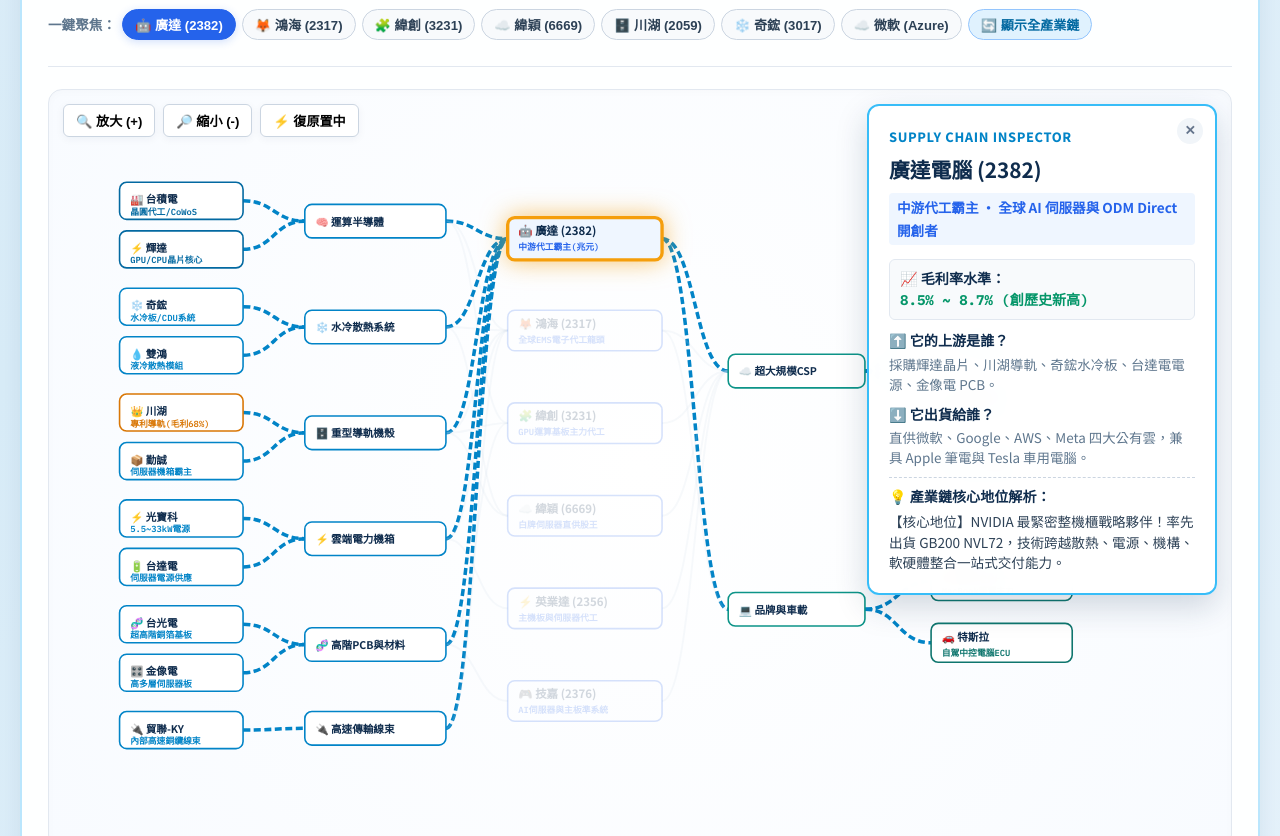
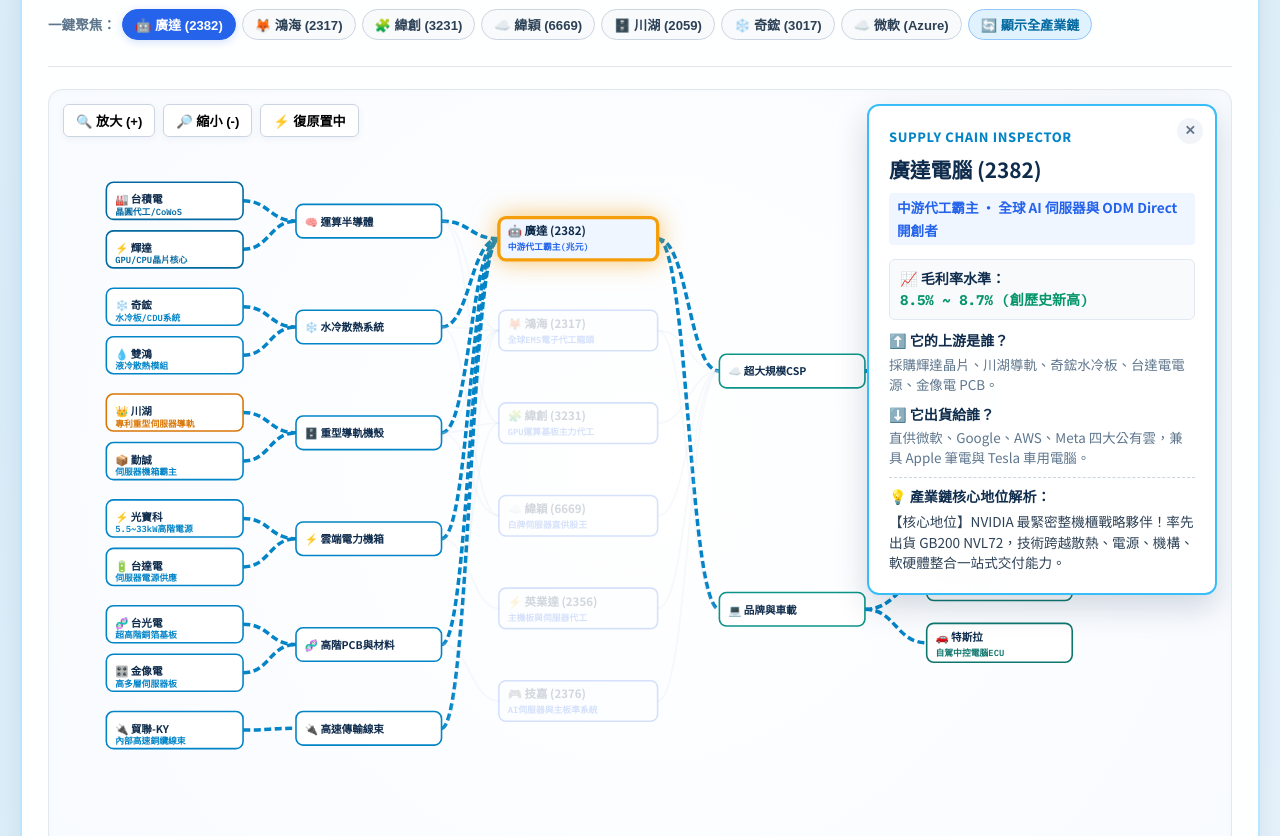
Before and after one commit to itachi923/quanta-ai-supply-chain, a plain HTML site: page quanta.html in a window 1280 px wide. Shown: the part 2640-3476 px from the top of the page. Drawn offline with nearby package versions, Linux system fonts and the light colour scheme; no server answers.

Commit message:
fix: Widen node boxes and add dynamic auto-fit font sizing to eliminate text overflow across all stock tree diagrams

```diff
--- a/quanta.html
+++ b/quanta.html
@@ -1492,41 +1492,41 @@
     // ==========================================
     const treeData = {
       nodes: [
-        { id: "tsmc", name: "台積電", code: "2330", role: "晶圓代工/CoWoS", level: "up_leaf", x: 80, y: 55, w: 140, h: 42, color: "#0369a1", icon: "🏭" },
-        { id: "nvidia", name: "輝達", code: "NVDA", role: "GPU/CPU晶片核心", level: "up_leaf", x: 80, y: 110, w: 140, h: 42, color: "#0369a1", icon: "⚡" },
-        { id: "auras", name: "奇鋐", code: "3017", role: "水冷板/CDU系統", level: "up_leaf", x: 80, y: 175, w: 140, h: 42, color: "#0284c7", icon: "❄️" },
-        { id: "cci", name: "雙鴻", code: "3324", role: "液冷散熱模組", level: "up_leaf", x: 80, y: 230, w: 140, h: 42, color: "#0284c7", icon: "💧" },
-        { id: "kingslide", name: "川湖", code: "2059", role: "專利導軌(毛利68%)", level: "up_leaf", x: 80, y: 295, w: 140, h: 42, color: "#d97706", icon: "👑" },
-        { id: "chenbro", name: "勤誠", code: "8210", role: "伺服器機箱霸主", level: "up_leaf", x: 80, y: 350, w: 140, h: 42, color: "#0284c7", icon: "📦" },
-        { id: "liteon", name: "光寶科", code: "2301", role: "5.5~33kW電源", level: "up_leaf", x: 80, y: 415, w: 140, h: 42, color: "#0284c7", icon: "⚡" },
-        { id: "delta", name: "台達電", code: "2308", role: "伺服器電源供應", level: "up_leaf", x: 80, y: 470, w: 140, h: 42, color: "#0284c7", icon: "🔋" },
-        { id: "emc", name: "台光電", code: "2383", role: "超高階銅箔基板", level: "up_leaf", x: 80, y: 535, w: 140, h: 42, color: "#0284c7", icon: "🧬" },
-        { id: "gce", name: "金像電", code: "2368", role: "高多層伺服器板", level: "up_leaf", x: 80, y: 590, w: 140, h: 42, color: "#0284c7", icon: "🎛️" },
-        { id: "bizlink", name: "貿聯-KY", code: "3665", role: "內部高速銅纜線束", level: "up_leaf", x: 80, y: 655, w: 140, h: 42, color: "#0284c7", icon: "🔌" },
-
-        { id: "b_chip", name: "運算半導體", code: "STAGE 1-A", level: "up_branch", x: 290, y: 80, w: 160, h: 38, color: "#0284c7", icon: "🧠" },
-        { id: "b_cooling", name: "水冷散熱系統", code: "STAGE 1-B", level: "up_branch", x: 290, y: 200, w: 160, h: 38, color: "#0284c7", icon: "❄️" },
-        { id: "b_rail", name: "重型導軌機殼", code: "STAGE 1-C", level: "up_branch", x: 290, y: 320, w: 160, h: 38, color: "#0284c7", icon: "🗄️" },
-        { id: "b_power", name: "雲端電力機箱", code: "STAGE 1-D", level: "up_branch", x: 290, y: 440, w: 160, h: 38, color: "#0284c7", icon: "⚡" },
-        { id: "b_pcb", name: "高階PCB與材料", code: "STAGE 1-E", level: "up_branch", x: 290, y: 560, w: 160, h: 38, color: "#0284c7", icon: "🧬" },
-        { id: "b_cable", name: "高速傳輸線束", code: "STAGE 1-F", level: "up_branch", x: 290, y: 655, w: 160, h: 38, color: "#0284c7", icon: "🔌" },
-
-        { id: "quanta", name: "廣達 (2382)", code: "2382", role: "中游代工霸主(兆元)", level: "mid", x: 520, y: 95, w: 175, h: 48, color: "#2563eb", icon: "🤖" },
-        { id: "foxconn", name: "鴻海 (2317)", code: "2317", role: "全球EMS電子代工龍頭", level: "mid", x: 520, y: 200, w: 175, h: 46, color: "#2563eb", icon: "🦊" },
-        { id: "wistron", name: "緯創 (3231)", code: "3231", role: "GPU運算基板主力代工", level: "mid", x: 520, y: 305, w: 175, h: 46, color: "#2563eb", icon: "🧩" },
-        { id: "wiwynn", name: "緯穎 (6669)", code: "6669", role: "白牌伺服器直供股王", level: "mid", x: 520, y: 410, w: 175, h: 46, color: "#2563eb", icon: "☁️" },
-        { id: "inventec", name: "英業達 (2356)", code: "2356", role: "主機板與伺服器代工", level: "mid", x: 520, y: 515, w: 175, h: 46, color: "#2563eb", icon: "⚡" },
-        { id: "gigabyte", name: "技嘉 (2376)", code: "2376", role: "AI伺服器與主板準系統", level: "mid", x: 520, y: 620, w: 175, h: 46, color: "#2563eb", icon: "🎮" },
-
-        { id: "b_csp", name: "超大規模CSP", code: "STAGE 3-A", level: "down_branch", x: 770, y: 250, w: 155, h: 38, color: "#0d9488", icon: "☁️" },
-        { id: "b_brand", name: "品牌與車載", code: "STAGE 3-B", level: "down_branch", x: 770, y: 520, w: 155, h: 38, color: "#0d9488", icon: "💻" },
-
-        { id: "msft", name: "微軟 (Azure)", code: "MSFT", role: "OpenAI算力大本營", level: "down_leaf", x: 1000, y: 140, w: 160, h: 44, color: "#0f766e", icon: "☁️" },
-        { id: "goog", name: "Google", code: "GOOGL", role: "Gemini與自研TPU", level: "down_leaf", x: 1000, y: 210, w: 160, h: 44, color: "#0f766e", icon: "🔍" },
-        { id: "aws", name: "亞馬遜 AWS", code: "AMZN", role: "雲端運算市占第一", level: "down_leaf", x: 1000, y: 280, w: 160, h: 44, color: "#0f766e", icon: "📦" },
-        { id: "meta", name: "Meta (臉書)", code: "META", role: "Llama開源大模型", level: "down_leaf", x: 1000, y: 350, w: 160, h: 44, color: "#0f766e", icon: "👥" },
-        { id: "apple", name: "蘋果 Apple", code: "AAPL", role: "MacBook筆電主力", level: "down_leaf", x: 1000, y: 485, w: 160, h: 44, color: "#0f766e", icon: "🍎" },
-        { id: "tesla", name: "特斯拉", code: "TSLA", role: "自駕中控電腦ECU", level: "down_leaf", x: 1000, y: 555, w: 160, h: 44, color: "#0f766e", icon: "🚗" }
+        { id: "tsmc", name: "台積電", code: "2330", role: "晶圓代工/CoWoS", level: "up_leaf", x: 65, y: 55, w: 155, h: 42, color: "#0369a1", icon: "🏭" },
+        { id: "nvidia", name: "輝達", code: "NVDA", role: "GPU/CPU晶片核心", level: "up_leaf", x: 65, y: 110, w: 155, h: 42, color: "#0369a1", icon: "⚡" },
+        { id: "auras", name: "奇鋐", code: "3017", role: "水冷板/CDU系統", level: "up_leaf", x: 65, y: 175, w: 155, h: 42, color: "#0284c7", icon: "❄️" },
+        { id: "cci", name: "雙鴻", code: "3324", role: "液冷散熱模組", level: "up_leaf", x: 65, y: 230, w: 155, h: 42, color: "#0284c7", icon: "💧" },
+        { id: "kingslide", name: "川湖", code: "2059", role: "專利重型伺服器導軌", level: "up_leaf", x: 65, y: 295, w: 155, h: 42, color: "#d97706", icon: "👑" },
+        { id: "chenbro", name: "勤誠", code: "8210", role: "伺服器機箱霸主", level: "up_leaf", x: 65, y: 350, w: 155, h: 42, color: "#0284c7", icon: "📦" },
+        { id: "liteon", name: "光寶科", code: "2301", role: "5.5~33kW高階電源", level: "up_leaf", x: 65, y: 415, w: 155, h: 42, color: "#0284c7", icon: "⚡" },
+        { id: "delta", name: "台達電", code: "2308", role: "伺服器電源供應", level: "up_leaf", x: 65, y: 470, w: 155, h: 42, color: "#0284c7", icon: "🔋" },
+        { id: "emc", name: "台光電", code: "2383", role: "超高階銅箔基板", level: "up_leaf", x: 65, y: 535, w: 155, h: 42, color: "#0284c7", icon: "🧬" },
+        { id: "gce", name: "金像電", code: "2368", role: "高多層伺服器板", level: "up_leaf", x: 65, y: 590, w: 155, h: 42, color: "#0284c7", icon: "🎛️" },
+        { id: "bizlink", name: "貿聯-KY", code: "3665", role: "內部高速銅纜線束", level: "up_leaf", x: 65, y: 655, w: 155, h: 42, color: "#0284c7", icon: "🔌" },
+
+        { id: "b_chip", name: "運算半導體", code: "STAGE 1-A", level: "up_branch", x: 280, y: 80, w: 165, h: 38, color: "#0284c7", icon: "🧠" },
+        { id: "b_cooling", name: "水冷散熱系統", code: "STAGE 1-B", level: "up_branch", x: 280, y: 200, w: 165, h: 38, color: "#0284c7", icon: "❄️" },
+        { id: "b_rail", name: "重型導軌機殼", code: "STAGE 1-C", level: "up_branch", x: 280, y: 320, w: 165, h: 38, color: "#0284c7", icon: "🗄️" },
+        { id: "b_power", name: "雲端電力機箱", code: "STAGE 1-D", level: "up_branch", x: 280, y: 440, w: 165, h: 38, color: "#0284c7", icon: "⚡" },
+        { id: "b_pcb", name: "高階PCB與材料", code: "STAGE 1-E", level: "up_branch", x: 280, y: 560, w: 165, h: 38, color: "#0284c7", icon: "🧬" },
+        { id: "b_cable", name: "高速傳輸線束", code: "STAGE 1-F", level: "up_branch", x: 280, y: 655, w: 165, h: 38, color: "#0284c7", icon: "🔌" },
+
+        { id: "quanta", name: "廣達 (2382)", code: "2382", role: "中游代工霸主(兆元)", level: "mid", x: 510, y: 95, w: 180, h: 48, color: "#2563eb", icon: "🤖" },
+        { id: "foxconn", name: "鴻海 (2317)", code: "2317", role: "全球EMS電子代工龍頭", level: "mid", x: 510, y: 200, w: 180, h: 46, color: "#2563eb", icon: "🦊" },
+        { id: "wistron", name: "緯創 (3231)", code: "3231", role: "GPU運算基板主力代工", level: "mid", x: 510, y: 305, w: 180, h: 46, color: "#2563eb", icon: "🧩" },
+        { id: "wiwynn", name: "緯穎 (6669)", code: "6669", role: "白牌伺服器直供股王", level: "mid", x: 510, y: 410, w: 180, h: 46, color: "#2563eb", icon: "☁️" },
+        { id: "inventec", name: "英業達 (2356)", code: "2356", role: "主機板與伺服器代工", level: "mid", x: 510, y: 515, w: 180, h: 46, color: "#2563eb", icon: "⚡" },
+        { id: "gigabyte", name: "技嘉 (2376)", code: "2376", role: "AI伺服器與主板準系統", level: "mid", x: 510, y: 620, w: 180, h: 46, color: "#2563eb", icon: "🎮" },
+
+        { id: "b_csp", name: "超大規模CSP", code: "STAGE 3-A", level: "down_branch", x: 760, y: 250, w: 165, h: 38, color: "#0d9488", icon: "☁️" },
+        { id: "b_brand", name: "品牌與車載", code: "STAGE 3-B", level: "down_branch", x: 760, y: 520, w: 165, h: 38, color: "#0d9488", icon: "💻" },
+
+        { id: "msft", name: "微軟 (Azure)", code: "MSFT", role: "OpenAI算力大本營", level: "down_leaf", x: 995, y: 140, w: 165, h: 44, color: "#0f766e", icon: "☁️" },
+        { id: "goog", name: "Google", code: "GOOGL", role: "Gemini與自研TPU", level: "down_leaf", x: 995, y: 210, w: 165, h: 44, color: "#0f766e", icon: "🔍" },
+        { id: "aws", name: "亞馬遜 AWS", code: "AMZN", role: "雲端運算市占第一", level: "down_leaf", x: 995, y: 280, w: 165, h: 44, color: "#0f766e", icon: "📦" },
+        { id: "meta", name: "Meta (臉書)", code: "META", role: "Llama開源大模型", level: "down_leaf", x: 995, y: 350, w: 165, h: 44, color: "#0f766e", icon: "👥" },
+        { id: "apple", name: "蘋果 Apple", code: "AAPL", role: "MacBook筆電主力", level: "down_leaf", x: 995, y: 485, w: 165, h: 44, color: "#0f766e", icon: "🍎" },
+        { id: "tesla", name: "特斯拉", code: "TSLA", role: "自駕中控電腦ECU", level: "down_leaf", x: 995, y: 555, w: 165, h: 44, color: "#0f766e", icon: "🚗" }
       ],
 
       links: [
@@ -1712,6 +1712,18 @@
         g.appendChild(path);
       });
 
+      function getFittedFontSize(text, maxWidth, defaultSize) {
+        if (!text) return defaultSize;
+        let estWidth = 0;
+        for (let i = 0; i < text.length; i++) {
+          estWidth += text.charCodeAt(i) > 255 ? defaultSize * 1.05 : defaultSize * 0.62;
+        }
+        if (estWidth > maxWidth) {
+          return Math.max(9, Math.floor(defaultSize * (maxWidth / estWidth)));
+        }
+        return defaultSize;
+      }
+
       treeData.nodes.forEach(node => {
         const group = document.createElementNS("http://www.w3.org/2000/svg", "g");
         group.setAttribute("class", "node-group");
@@ -1728,23 +1740,28 @@
         group.appendChild(rect);
 
         const textTitle = document.createElementNS("http://www.w3.org/2000/svg", "text");
-        textTitle.setAttribute("x", 12);
+        const titleStr = `${node.icon || ''} ${node.name}`;
+        const titleDefault = node.h > 44 ? 13 : 12;
+        const titleSize = getFittedFontSize(titleStr, node.w - 20, titleDefault);
+        textTitle.setAttribute("x", 10);
         textTitle.setAttribute("y", node.h > 42 ? 20 : 24);
-        textTitle.setAttribute("font-size", node.h > 44 ? "13px" : "12px");
+        textTitle.setAttribute("font-size", `${titleSize}px`);
         textTitle.setAttribute("font-weight", "700");
         textTitle.setAttribute("fill", "#0f2c4d");
-        textTitle.textContent = `${node.icon || ''} ${node.name}`;
+        textTitle.textContent = titleStr;
         group.appendChild(textTitle);
 
         if (node.h > 40) {
           const textSub = document.createElementNS("http://www.w3.org/2000/svg", "text");
-          textSub.setAttribute("x", 12);
+          const subStr = node.role || node.code;
+          const subSize = getFittedFontSize(subStr, node.w - 20, 10);
+          textSub.setAttribute("x", 10);
           textSub.setAttribute("y", 37);
-          textSub.setAttribute("font-size", "10px");
+          textSub.setAttribute("font-size", `${subSize}px`);
           textSub.setAttribute("font-weight", "600");
           textSub.setAttribute("fill", node.color);
           textSub.setAttribute("font-family", "var(--font-mono)");
-          textSub.textContent = node.role || node.code;
+          textSub.textContent = subStr;
           group.appendChild(textSub);
         }
 
```
Also changed, not shown: index.html (+46 -27 lines), data/sector_stocks.json, 1 other file.
